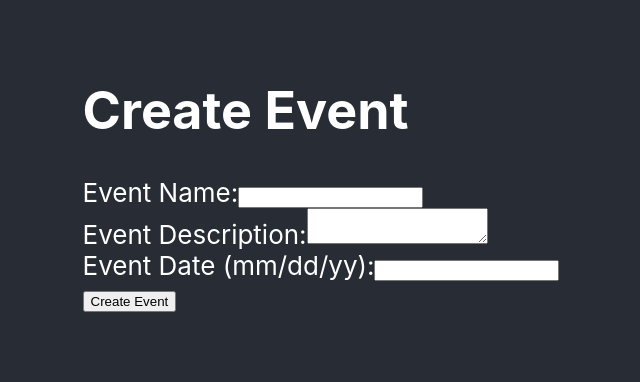
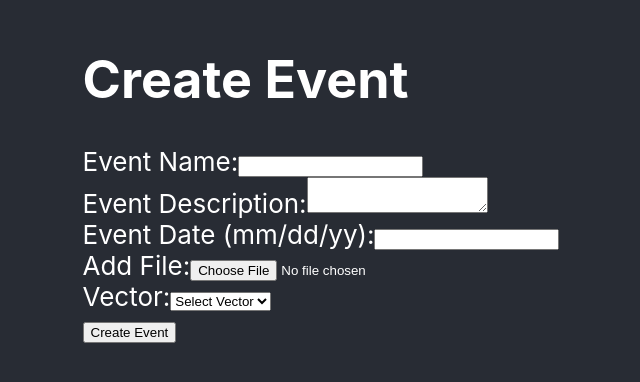
Before and after one commit to Tolandorado/Clever, a React (Create React App) app in the folder client/client-react/: page /#/create-event in a window 1280 px wide. Shown: the part 222-604 px from the top of the page, without its empty margins (319-959 px from the left). Built offline with nearby package versions, Linux system fonts and the light colour scheme.

Commit message:
добавил вектора и возможность добавления медиафайлов

```diff
--- a/client/client-react/src/components/CreateEvent/createEvent.jsx
+++ b/client/client-react/src/components/CreateEvent/createEvent.jsx
@@ -4,6 +4,8 @@ const CreateEvent = () => {
   const [eventName, setEventName] = useState("");
   const [eventDescription, setEventDescription] = useState("");
   const [eventDate, setEventDate] = useState("");
+  const [selectedFile, setSelectedFile] = useState(null);
+  const [selectedVector, setSelectedVector] = useState("");
 
   const handleEventNameChange = (e) => {
     setEventName(e.target.value);
@@ -17,14 +19,33 @@ const CreateEvent = () => {
     setEventDate(e.target.value);
   };
 
+  const handleFileChange = (e) => {
+    const file = e.target.files[0];
+    setSelectedFile(file);
+  };
+
+  const handleVectorChange = (e) => {
+    setSelectedVector(e.target.value);
+  };
+
   const handleSubmit = (e) => {
     e.preventDefault();
-    // Добавьте код для обработки создания мероприятия
-    console.log("Создано мероприятие:", eventName, eventDescription, eventDate);
-    // Сбросить значения полей после отправки
+
+    const eventData = {
+      eventName,
+      eventDescription,
+      eventDate,
+      selectedFile,
+      selectedVector,
+    };
+
+    console.log("Создано мероприятие:", eventData);
+
     setEventName("");
     setEventDescription("");
     setEventDate("");
+    setSelectedFile(null);
+    setSelectedVector("");
   };
 
   return (
@@ -57,6 +78,26 @@ const CreateEvent = () => {
           />
         </label>
         <br />
+        <label>
+          Add File:
+          <input
+            type="file"
+            accept="image/*, video/*, .zip, .rar"
+            onChange={handleFileChange}
+          />
+        </label>
+        <br />
+        <label>
+          Vector:
+          <select value={selectedVector} onChange={handleVectorChange}>
+            <option value="">Select Vector</option>
+            <option value="Up">Science</option>
+            <option value="Down">Sport</option>
+            <option value="Left">Nature</option>
+            <option value="Right">Religion</option>
+          </select>
+        </label>
+        <br />
         <button type="submit">Create Event</button>
       </form>
     </div>
--- a/client/client-react/src/components/CreateProject/createProject.jsx
+++ b/client/client-react/src/components/CreateProject/createProject.jsx
@@ -3,6 +3,8 @@ import React, { useState } from "react";
 const CreateProject = () => {
   const [projectName, setProjectName] = useState("");
   const [projectDescription, setProjectDescription] = useState("");
+  const [selectedFile, setSelectedFile] = useState(null);
+  const [selectedVector, setSelectedVector] = useState("");
 
   const handleProjectNameChange = (e) => {
     setProjectName(e.target.value);
@@ -12,13 +14,31 @@ const CreateProject = () => {
     setProjectDescription(e.target.value);
   };
 
+  const handleFileChange = (e) => {
+    const file = e.target.files[0];
+    setSelectedFile(file);
+  };
+
+  const handleVectorChange = (e) => {
+    setSelectedVector(e.target.value);
+  };
+
   const handleSubmit = (e) => {
     e.preventDefault();
-    // Добавьте код для обработки создания проекта
-    console.log("Создан проект:", projectName, projectDescription);
-    // Сбросить значения полей после отправки
+
+    const projectData = {
+      projectName,
+      projectDescription,
+      selectedFile,
+      selectedVector,
+    };
+
+    console.log("Создан проект:", projectData);
+
     setProjectName("");
     setProjectDescription("");
+    setSelectedFile(null);
+    setSelectedVector("");
   };
 
   return (
@@ -42,6 +62,26 @@ const CreateProject = () => {
           />
         </label>
         <br />
+        <label>
+          Add File:
+          <input
+            type="file"
+            accept="image/*, video/*, .zip, .rar"
+            onChange={handleFileChange}
+          />
+        </label>
+        <br />
+        <label>
+          Vector:
+          <select value={selectedVector} onChange={handleVectorChange}>
+            <option value="">Select Vector</option>
+            <option value="Up">Math</option>
+            <option value="Down">Programming</option>
+            <option value="Left">Physics</option>
+            <option value="Right">Biology</option>
+          </select>
+        </label>
+        <br />
         <button type="submit">Create Project</button>
       </form>
     </div>
--- a/client/client-react/src/components/Login/login.module.scss
+++ b/client/client-react/src/components/Login/login.module.scss
@@ -8,7 +8,6 @@
   box-shadow: 0 2px 8px rgb(12, 65, 70);
   font-family: sans-serif;
   letter-spacing: 1px;
-
 
   &_input {
     width: 100%;
```
Lines whose indentation alone changed are shown as unchanged.
